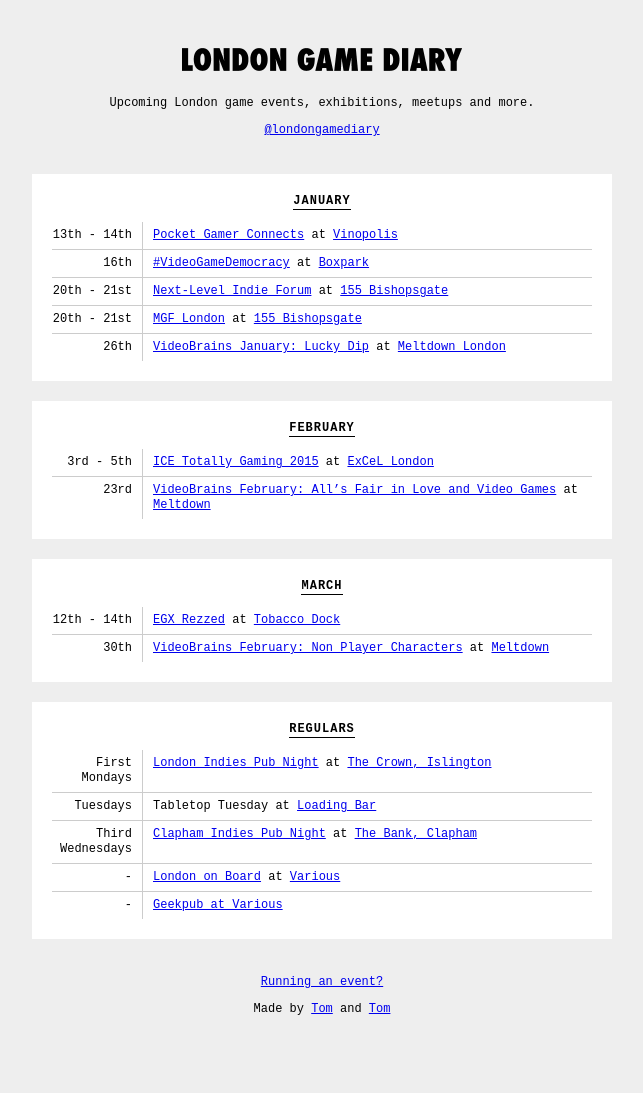
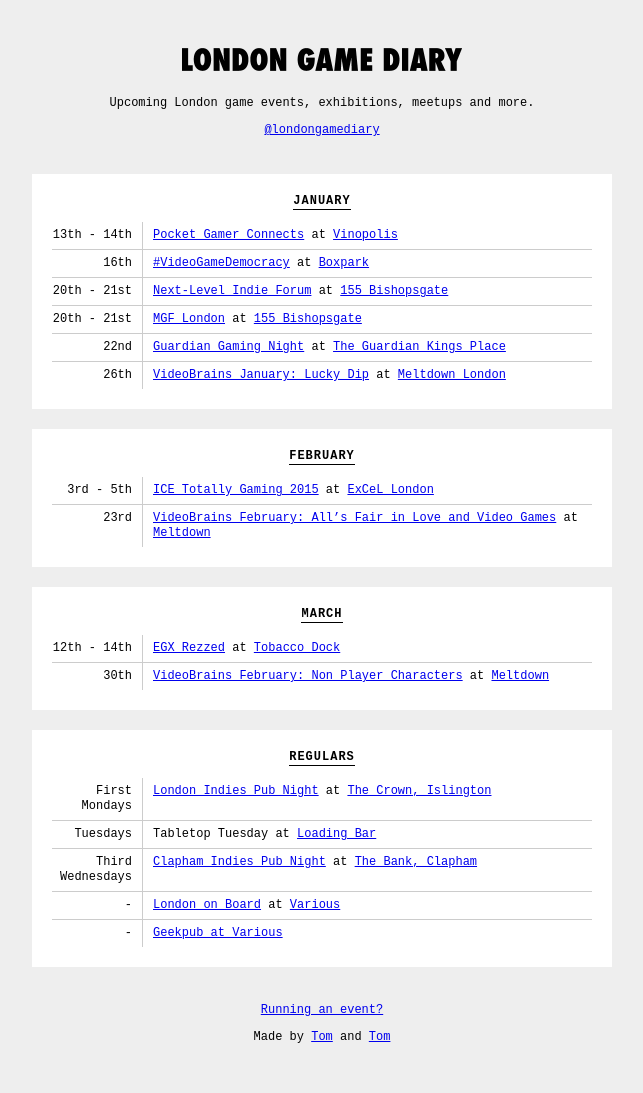
Before and after one commit to thomasmarshall/londongamediary.com, a Jekyll site: the page built from index.html, in a window 1280 px wide. Shown: the whole page, without its empty margins (318-961 px from the left). Built offline with Jekyll 4.4.1, drawn with Linux system fonts in a browser that asks for light colours; nearby versions of some CDN libraries; before the commit the page ends 1065 px from its top, so only the background shows below that.

Commit message:
Update events.yml

```diff
--- a/_data/events.yml
+++ b/_data/events.yml
@@ -22,6 +22,11 @@
   location: "[155 Bishopsgate](http://www.etc155bishopsgate.co.uk/)"
   starts_at: 2015-01-20
   ends_at: 2015-01-21
+
+- title: "Guardian Gaming Night"
+  link: "https://membership.theguardian.com/event/14875367625"
+  location: "[The Guardian Kings Place](http://www.kingsplace.co.uk/)"
+  date: 2015-01-22
 
 - title: "VideoBrains January: Lucky Dip"
   link: "https://www.eventbrite.co.uk/e/video-game-democracy-boxpark-tickets-15112764686"
```
